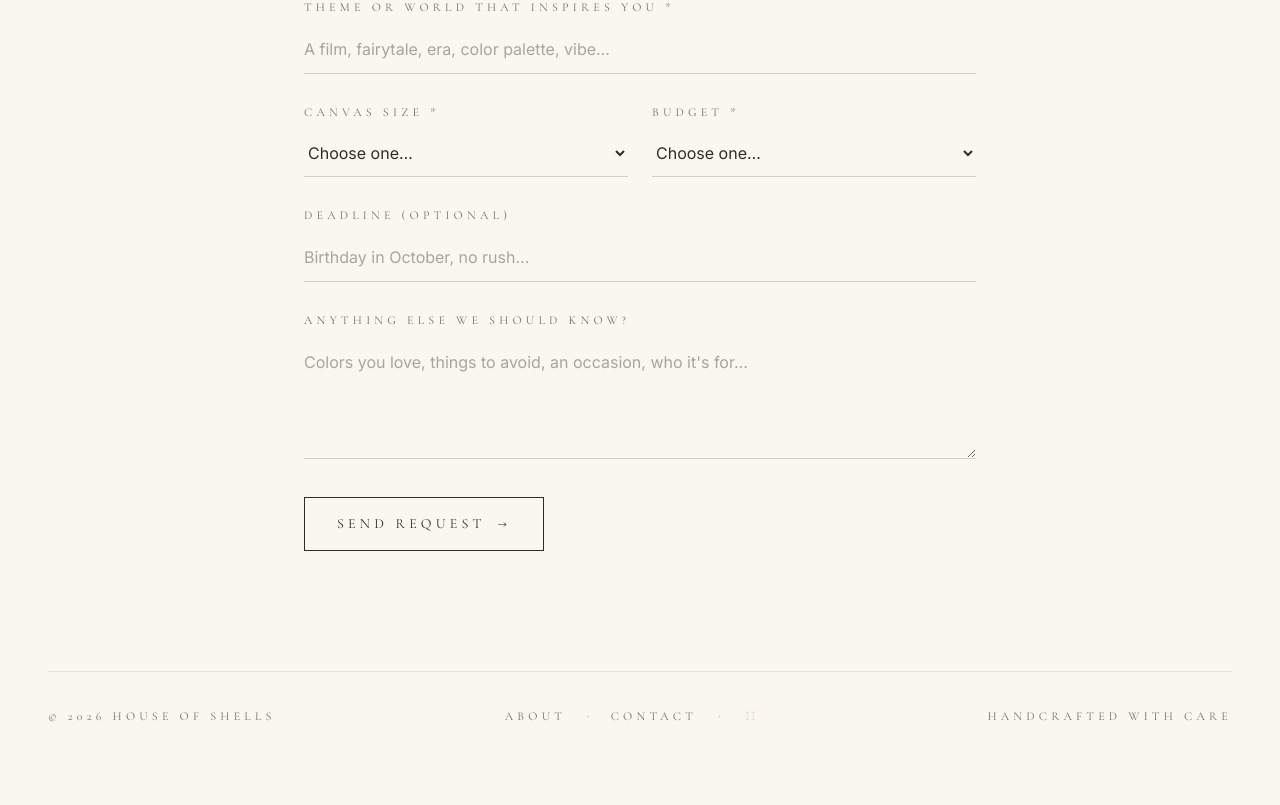
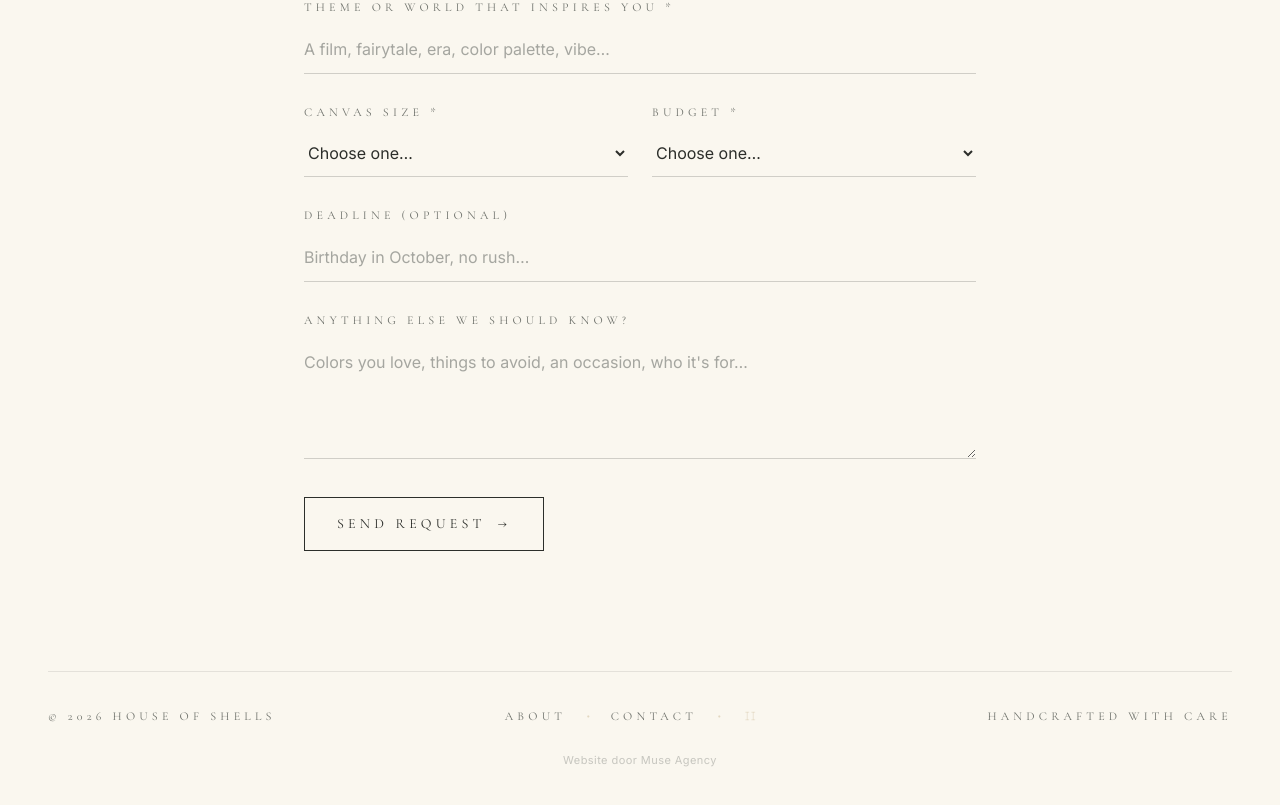
Before and after one commit to MuseAgency/house-of-shells, a Next.js app: page /contact in a window 1280 px wide. Shown: the part 1264-2069 px from the top of the page. Before the commit the page ends 2032 px from the top, so only its background shows below. Built offline with nearby package versions, Linux system fonts and the light colour scheme.

Commit message:
Update SiteFooter.tsx

```diff
--- a/components/SiteFooter.tsx
+++ b/components/SiteFooter.tsx
@@ -33,6 +33,18 @@ export default function SiteFooter() {
           Handcrafted with care
         </p>
       </div>
+
+      <div className="mt-6 flex justify-center">
+        <a
+          href="https://museagency.nl"
+          target="_blank"
+          rel="noopener noreferrer"
+          className="text-[11px] tracking-[0.04em] text-ink-mute/60 transition-opacity hover:opacity-100 hover:text-ink-mute"
+          style={{ opacity: 0.6 }}
+        >
+          Website door Muse Agency
+        </a>
+      </div>
     </footer>
   );
 }
```
